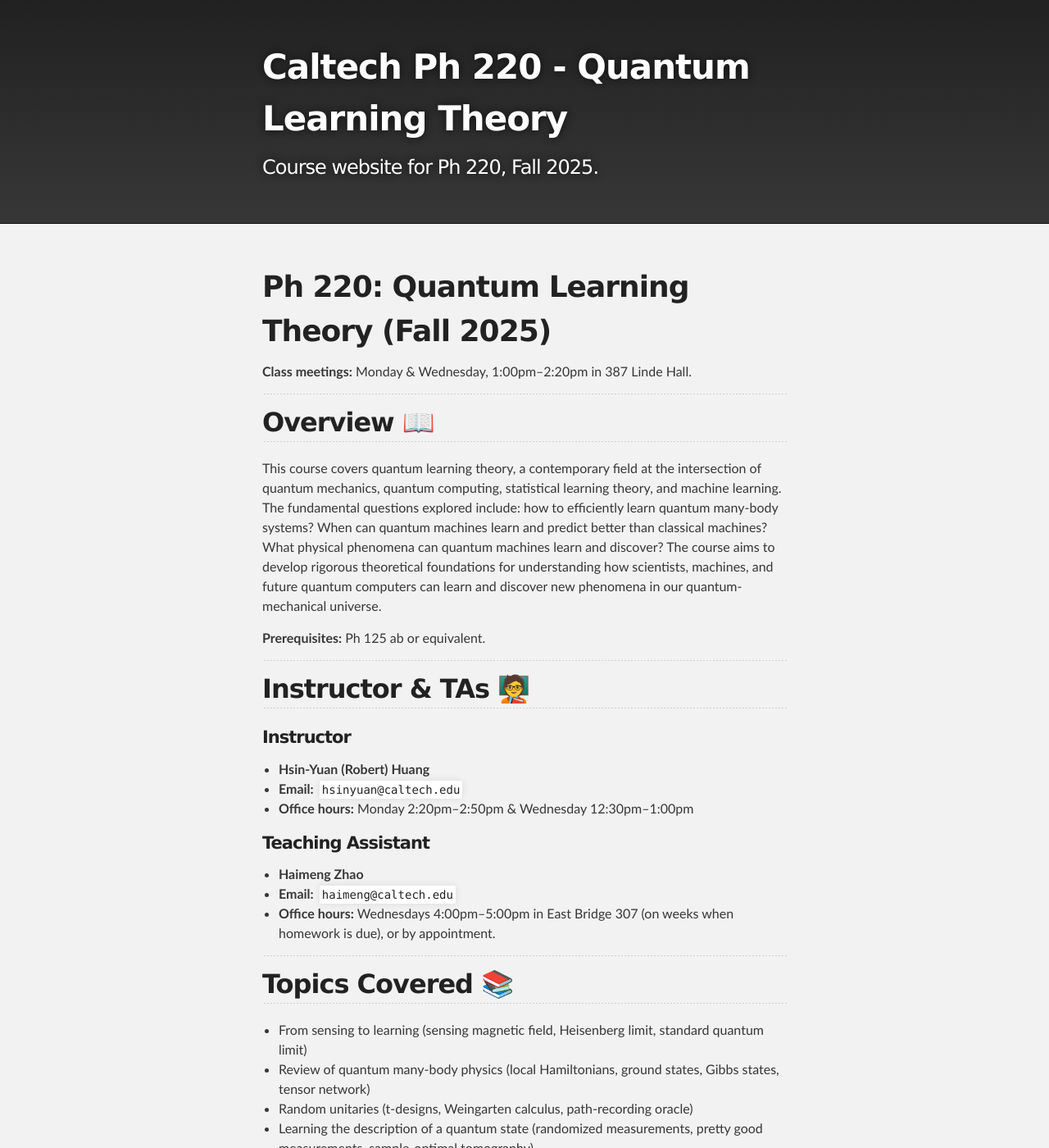
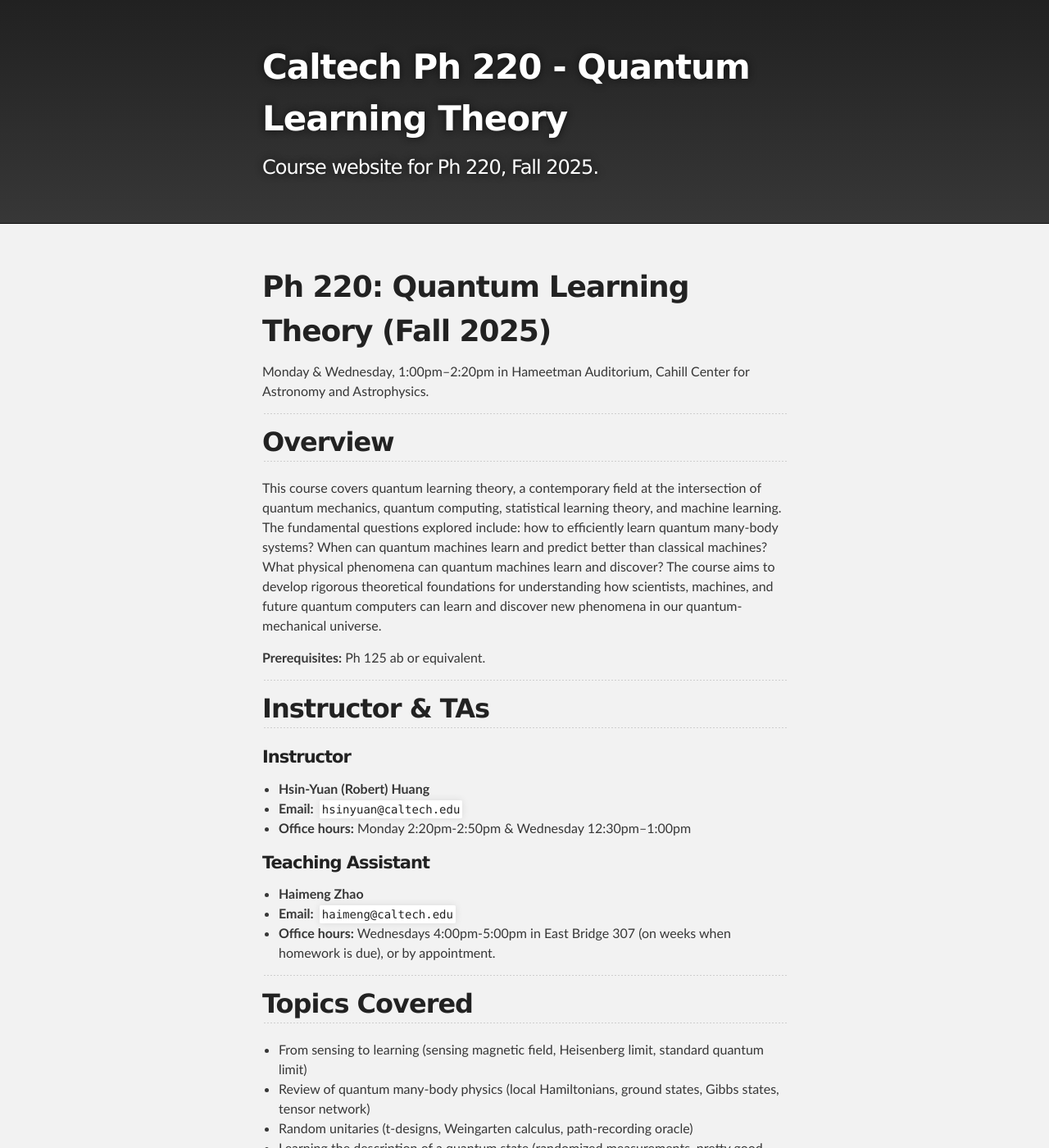
Before and after one commit to Caltech-Quantum-Learning-Theory/Caltech-Quantum-Learning-Theory.github.io, a Jekyll site: the page built from index.md, in a window 1280 px wide and 1400 px high. Shown: the whole window at 82% size. Built offline with Jekyll 4.4.1, drawn with Linux system fonts in a browser that asks for light colours; our own code applies the rules of GitHub Pages for plain Markdown files; some of the changed text lies outside the part shown.

Commit message:
Update course website for Ph 220: Quantum Learning Theory

```diff
--- a/index.md
+++ b/index.md
@@ -4,11 +4,11 @@ layout: default
 
 # Ph 220: Quantum Learning Theory (Fall 2025)
 
-**Class meetings:** Monday & Wednesday, 1:00pm–2:20pm in 387 Linde Hall.
+Monday & Wednesday, 1:00pm–2:20pm in Hameetman Auditorium, Cahill Center for Astronomy and Astrophysics.
 
 ---
 
-## Overview 📖
+## Overview
 
 This course covers quantum learning theory, a contemporary field at the intersection of quantum mechanics, quantum computing, statistical learning theory, and machine learning. The fundamental questions explored include: how to efficiently learn quantum many-body systems? When can quantum machines learn and predict better than classical machines? What physical phenomena can quantum machines learn and discover? The course aims to develop rigorous theoretical foundations for understanding how scientists, machines, and future quantum computers can learn and discover new phenomena in our quantum-mechanical universe.
 
@@ -16,21 +16,21 @@ This course covers quantum learning theory, a contemporary field at the intersec
 
 ---
 
-## Instructor & TAs 🧑‍🏫
+## Instructor & TAs
 
 #### Instructor
 * **Hsin-Yuan (Robert) Huang**
 * **Email:** `hsinyuan@caltech.edu`
-* **Office hours:** Monday 2:20pm–2:50pm & Wednesday 12:30pm–1:00pm
+* **Office hours:** Monday 2:20pm-2:50pm & Wednesday 12:30pm–1:00pm
 
 #### Teaching Assistant
 * **Haimeng Zhao**
 * **Email:** `haimeng@caltech.edu`
-* **Office hours:** Wednesdays 4:00pm–5:00pm in East Bridge 307 (on weeks when homework is due), or by appointment.
+* **Office hours:** Wednesdays 4:00pm-5:00pm in East Bridge 307 (on weeks when homework is due), or by appointment.
 
 ---
 
-## Topics Covered 📚
+## Topics Covered
 
 * From sensing to learning (sensing magnetic field, Heisenberg limit, standard quantum limit)
 * Review of quantum many-body physics (local Hamiltonians, ground states, Gibbs states, tensor network)
@@ -44,7 +44,7 @@ This course covers quantum learning theory, a contemporary field at the intersec
 
 ---
 
-## Grading & Homework Policy 📝
+## Grading & Homework Policy
 
 This course can be taken **pass/fail** or for a **letter grade**. A passing grade requires a final score of at least 60%.
 
@@ -65,7 +65,7 @@ There will be **five problem sets** posted every two weeks. The grade will be ba
 
 ---
 
-## Collaboration & Academic Integrity ✅
+## Collaboration & Academic Integrity
 
 * Discussing course materials and homework problems with others is encouraged. However, **you must write up your solutions on your own**.
 * Do not share complete solutions. Please acknowledge your collaborators and give proper credit to others whose ideas you are using.
```
Also changed, not shown: README.md.
